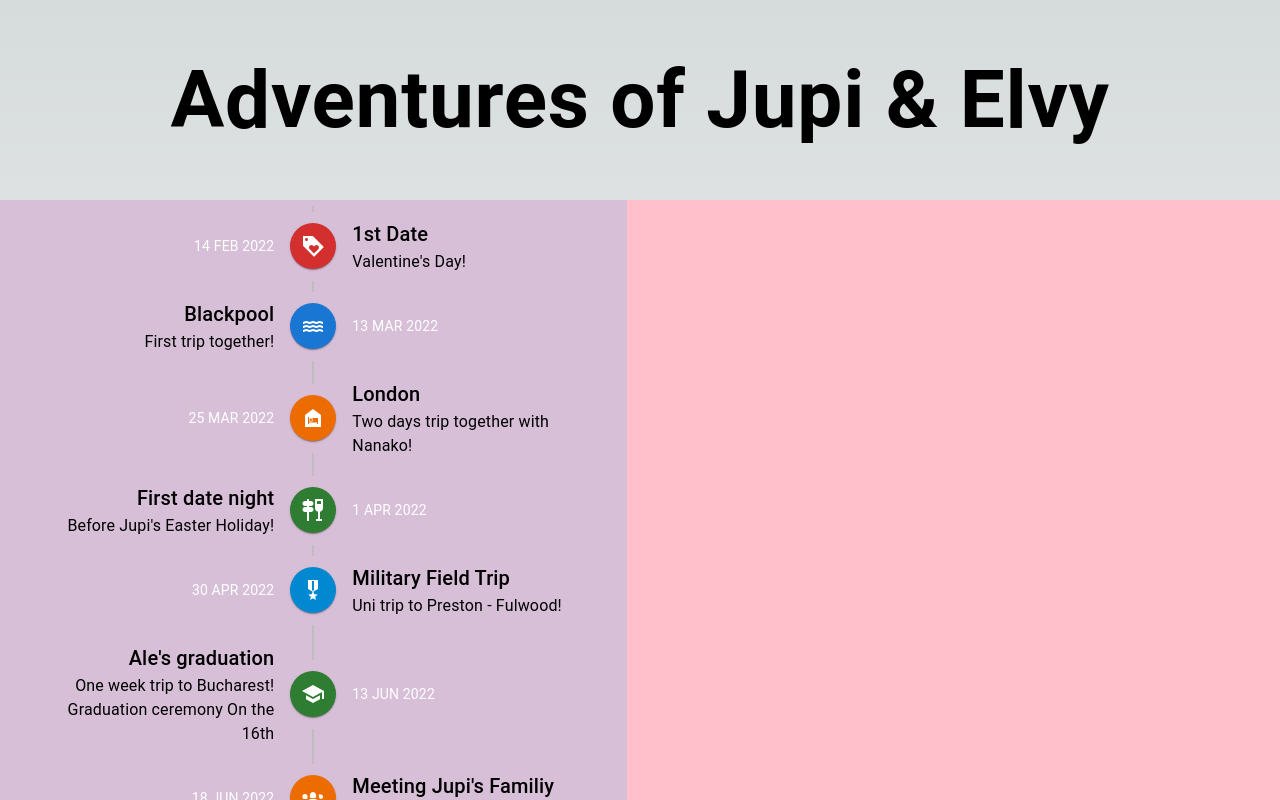
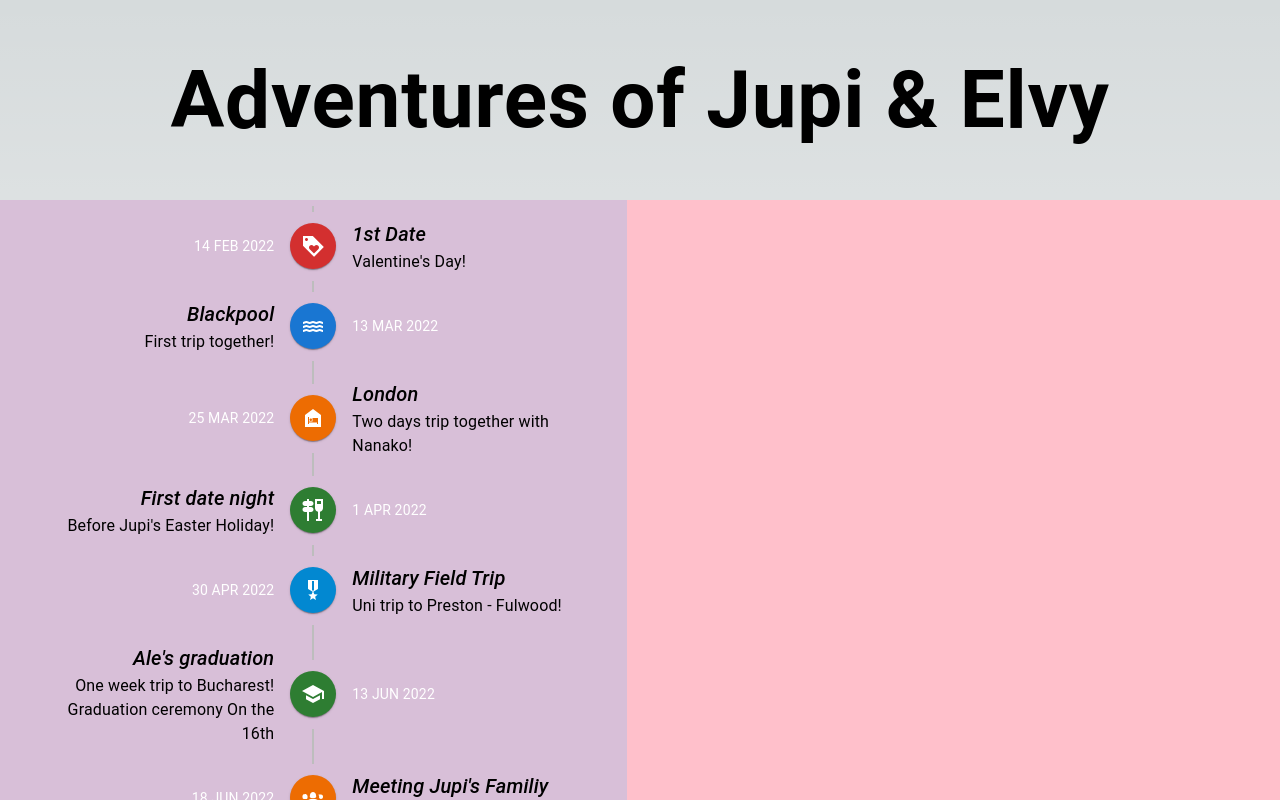
Before and after one commit to Koala0CE/verbose-memory, a Next.js app: page / in a window 1280 px wide. Shown: the top 800 px of the page. Built offline with nearby package versions, Linux system fonts and the light colour scheme.

Commit message:
font added

```diff
--- a/src/app/_components/Timeline.tsx
+++ b/src/app/_components/Timeline.tsx
@@ -204,7 +204,12 @@ export default function CustomizedTimeline() {
                   <TimelineConnector />
                 </TimelineSeparator>
                 <TimelineContent sx={{ py: "12px", px: 2 }}>
-                  <Typography variant="h6" component="span">
+                  <Typography
+                    variant="h6"
+                    fontStyle={"oblique"}
+                    // fontWeight={500}
+                    component="span"
+                  >
                     {item.title}
                   </Typography>
                   <Typography>{item.description}</Typography>
```
